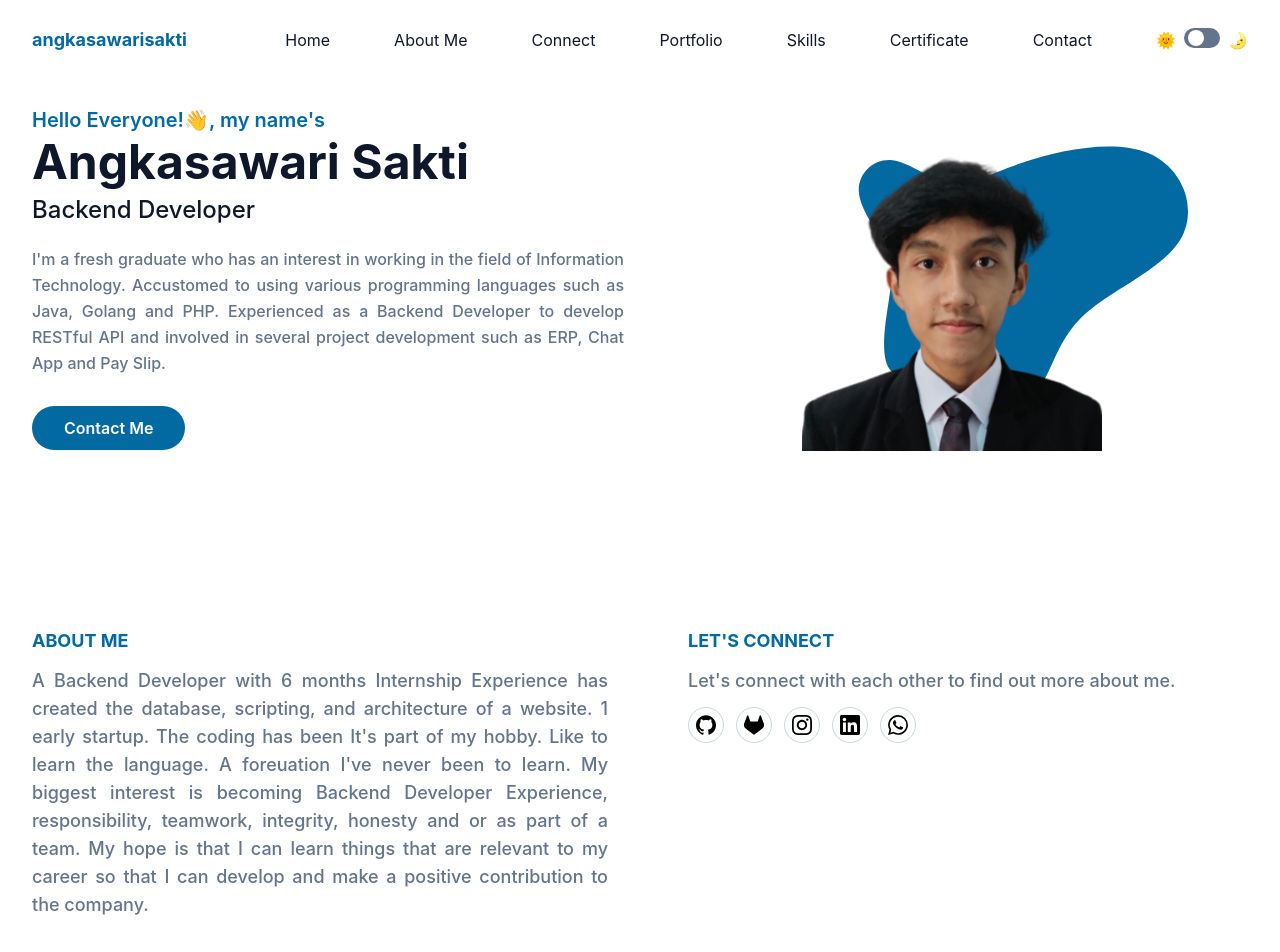
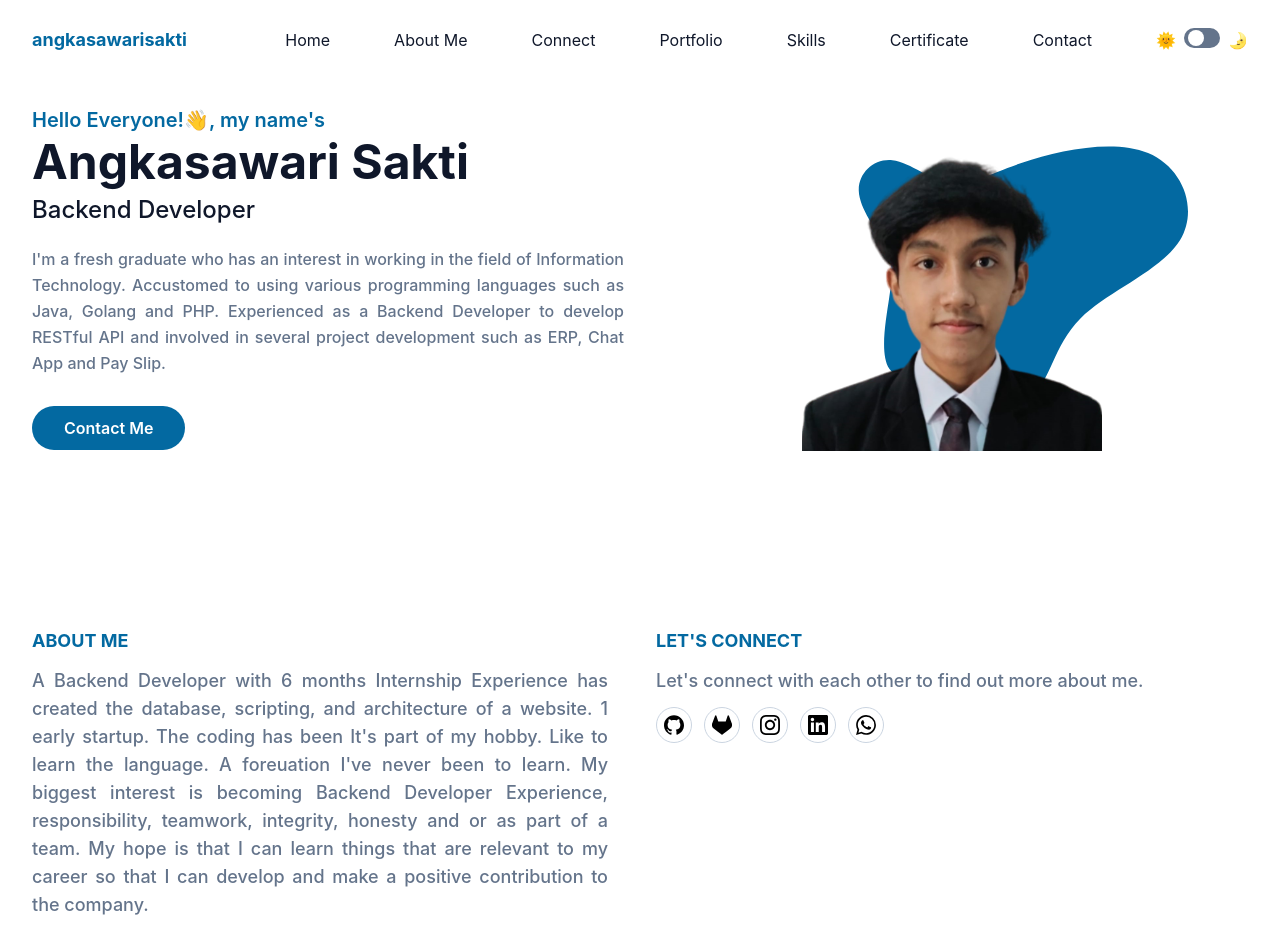
Before and after one commit to angkswrsktii/portfolio-tailwind, a website: page index.html in a window 1280 px wide. Shown: the top 952 px of the page. Drawn offline with Linux system fonts and the light colour scheme.

Commit message:
portfolio-sakti

```diff
--- a/index.html
+++ b/index.html
@@ -207,7 +207,7 @@
               the company.
             </p>
           </div>
-          <div class="mb-10 w-full px-12 lg:w-1/2">
+          <div class="mb-10 w-full px-4 lg:w-1/2">
             <h3 class="mb-3 font-bold uppercase text-primary lg:text-lg">
               Let's Connect
             </h3>
```
Also changed, not shown: dist/output.css.
